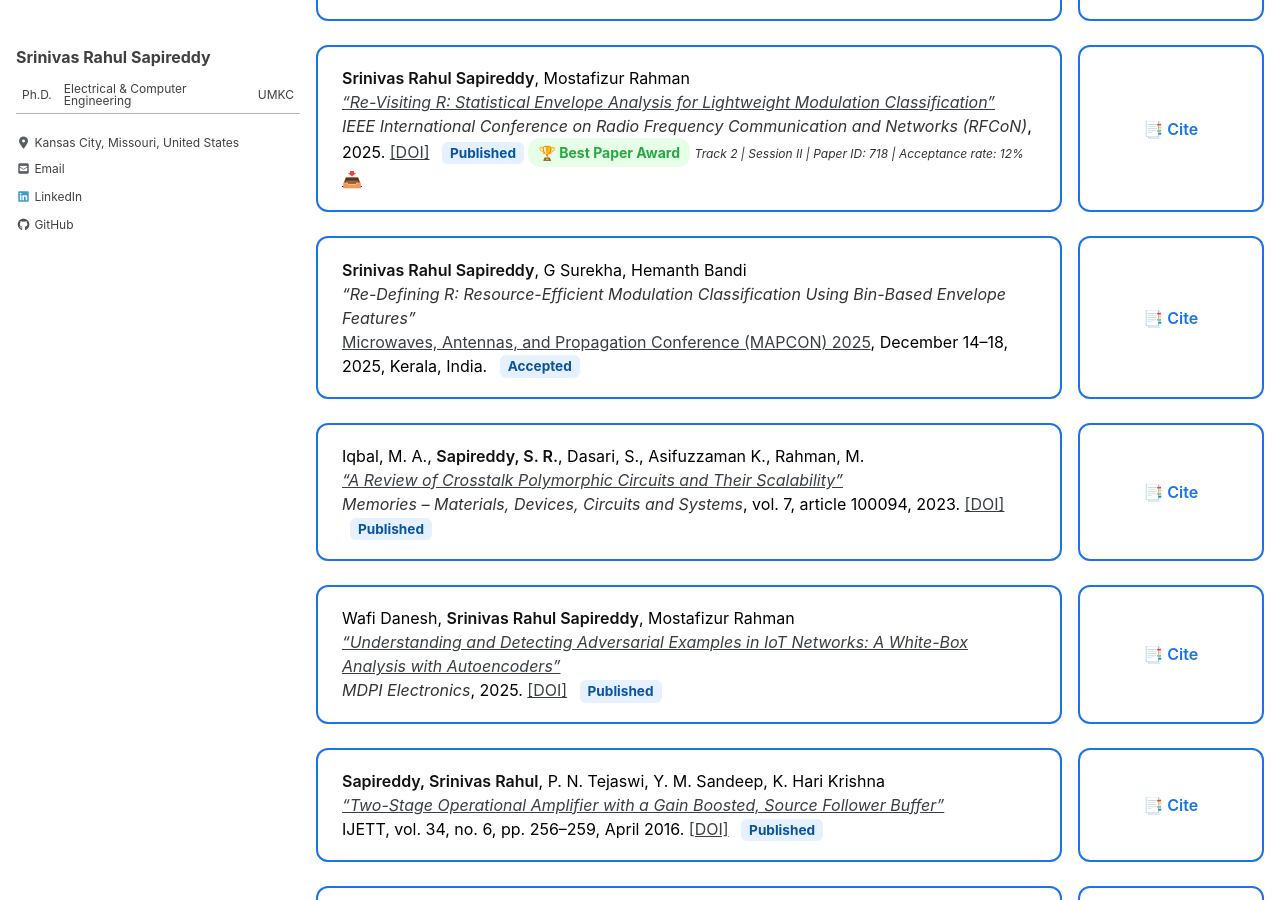
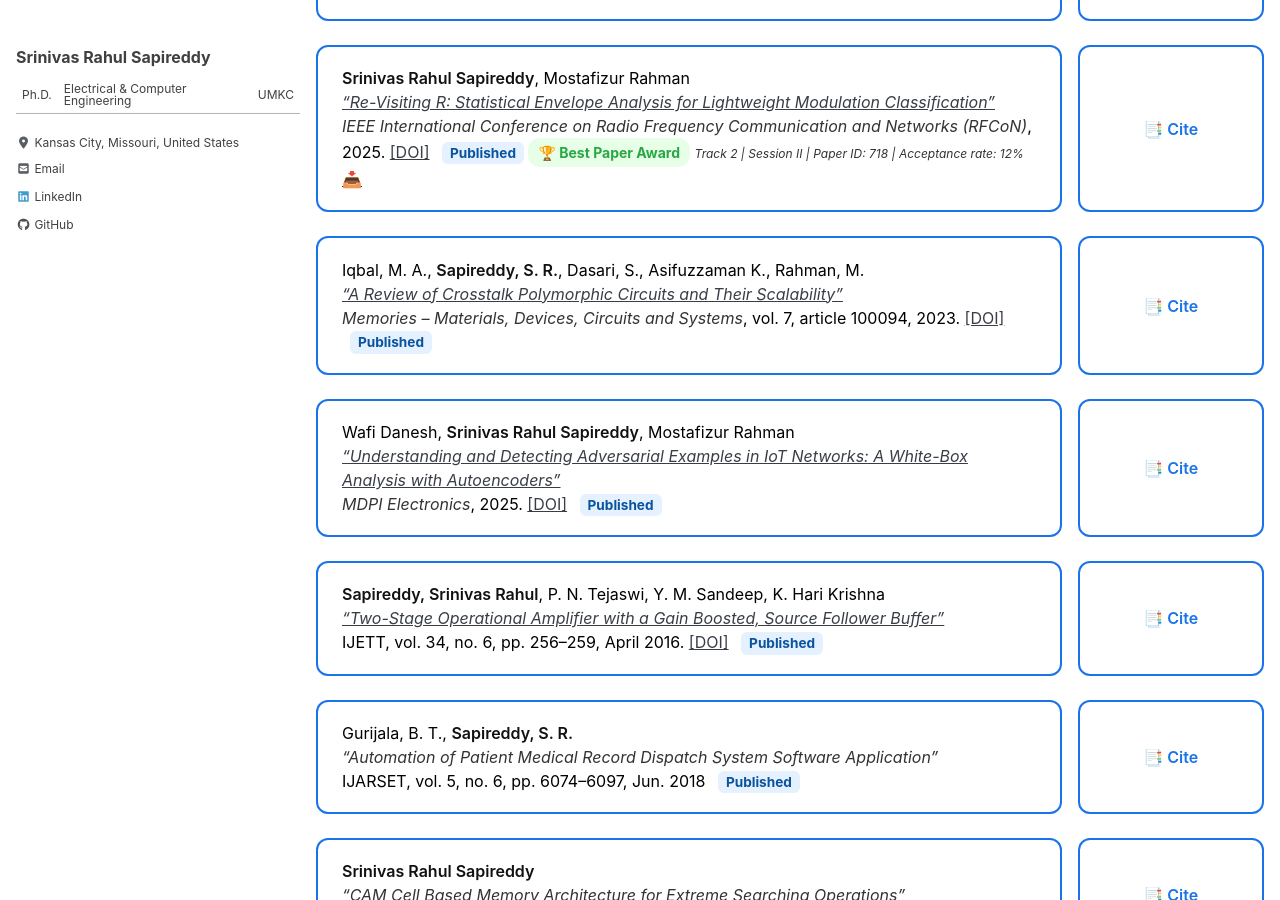
Before and after one commit to srsapireddy/srsapireddy.github.io, a Jekyll site: the page built from _pages/publications.md, in a window 1280 px wide and 900 px high, scrolled down 991 px. Built offline with Jekyll 4.4.1, drawn with Linux system fonts in a browser that asks for light colours; cached includes are drawn as plain includes; nearby versions of some CDN libraries.

Commit message:
Update publications.md

```diff
--- a/_pages/publications.md
+++ b/_pages/publications.md
@@ -252,18 +252,6 @@ function copyCitation(id) {
     </div>
     <div class="pub-entry">
       <div class="pub-card">
-        <strong>Srinivas Rahul Sapireddy</strong>, G Surekha, Hemanth Bandi<br>
-        <em>“Re-Defining R: Resource-Efficient Modulation Classification Using Bin-Based Envelope Features”</em><br>
-        <a href="https://ieeemapcon.org/" target="_blank">Microwaves, Antennas, and Propagation Conference (MAPCON) 2025</a>, December 14–18, 2025, Kerala, India.
-        <span class="status published">Accepted</span>
-      </div>
-      <div class="cite-box" onclick="copyCitation('cite1')">
-        📑 Cite
-        <textarea id="cite1" class="hidden-citation">Accepted</textarea>
-      </div>
-    </div>
-    <div class="pub-entry">
-      <div class="pub-card">
       Iqbal, M. A., <strong>Sapireddy, S. R.</strong>, Dasari, S., Asifuzzaman K., Rahman, M.<br>
         <em><a href="https://www.sciencedirect.com/science/article/pii/S2773064623000713" target="_blank">“A Review of Crosstalk Polymorphic Circuits and Their Scalability”</a></em><br>
       <em>Memories – Materials, Devices, Circuits and Systems</em>, vol. 7, article 100094, 2023.
```
